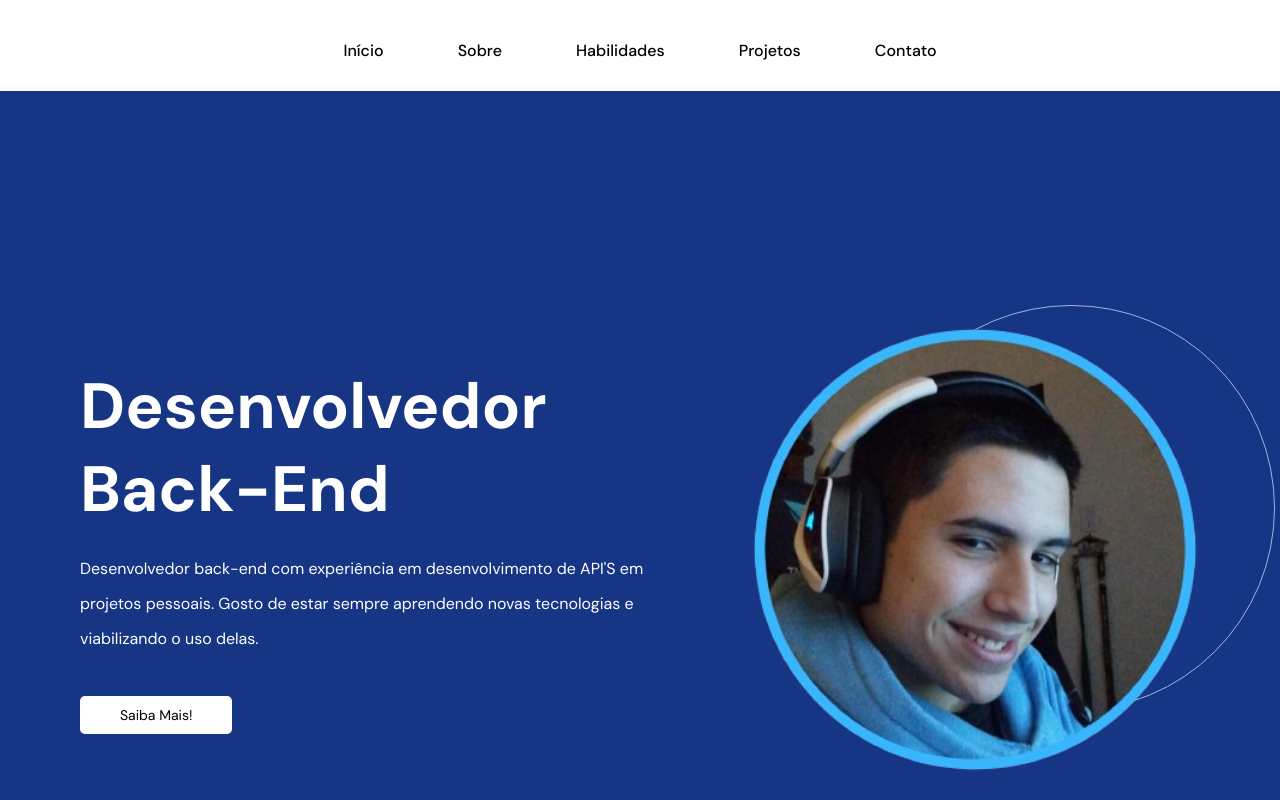
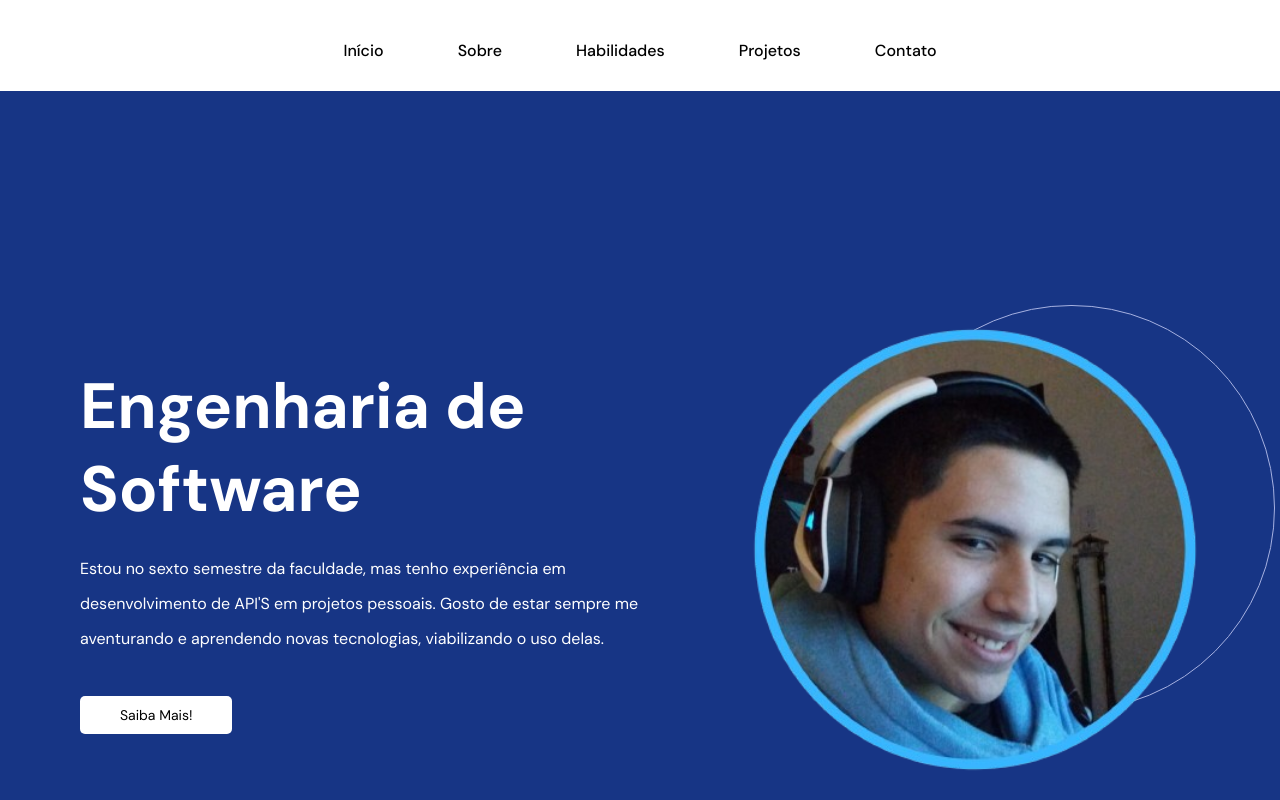
Before and after one commit to Gomes34/MyPortfolio, a plain HTML site: page index.html in a window 1280 px wide. Shown: the top 800 px of the page. Drawn offline with Linux system fonts and the light colour scheme; some packages are replaced by stand-ins of ours; a script that the page names is missing.

Commit message:
text change

```diff
--- a/index.html
+++ b/index.html
@@ -46,11 +46,11 @@
     <!-- header -->
     <header id="header" class="max-width">
       <div class="header__left">
-        <h1>Desenvolvedor Back-End</h1>
+        <h1>Engenharia de Software</h1>
         <p>
-          Desenvolvedor back-end com experiência em desenvolvimento
-          de API'S em projetos pessoais. Gosto de estar sempre aprendendo novas
-          tecnologias e viabilizando o uso delas.
+          Estou no sexto semestre da faculdade, mas tenho experiência em desenvolvimento
+          de API'S em projetos pessoais. Gosto de estar sempre me aventurando e aprendendo novas
+          tecnologias, viabilizando o uso delas.
         </p>
         <a href="#about" class="btn btn-primary">Saiba Mais!</a>
       </div>
@@ -113,9 +113,9 @@
             <div class="image-container">
               <img src="assets/backend.png" alt="Desenvolvimento Back-End" />
             </div>
-            <h3>Desenvolvimento Back-End</h3>
+            <h3>Desenvolvimento Front-end e Back-end</h3>
             <p>
-              Experência em desenvolvimento back-end.
+              Experência em desenvolvimento front-end avançada e Back-end com Api's.
             </p>
           </li>
           <li class="skills__item">
```
